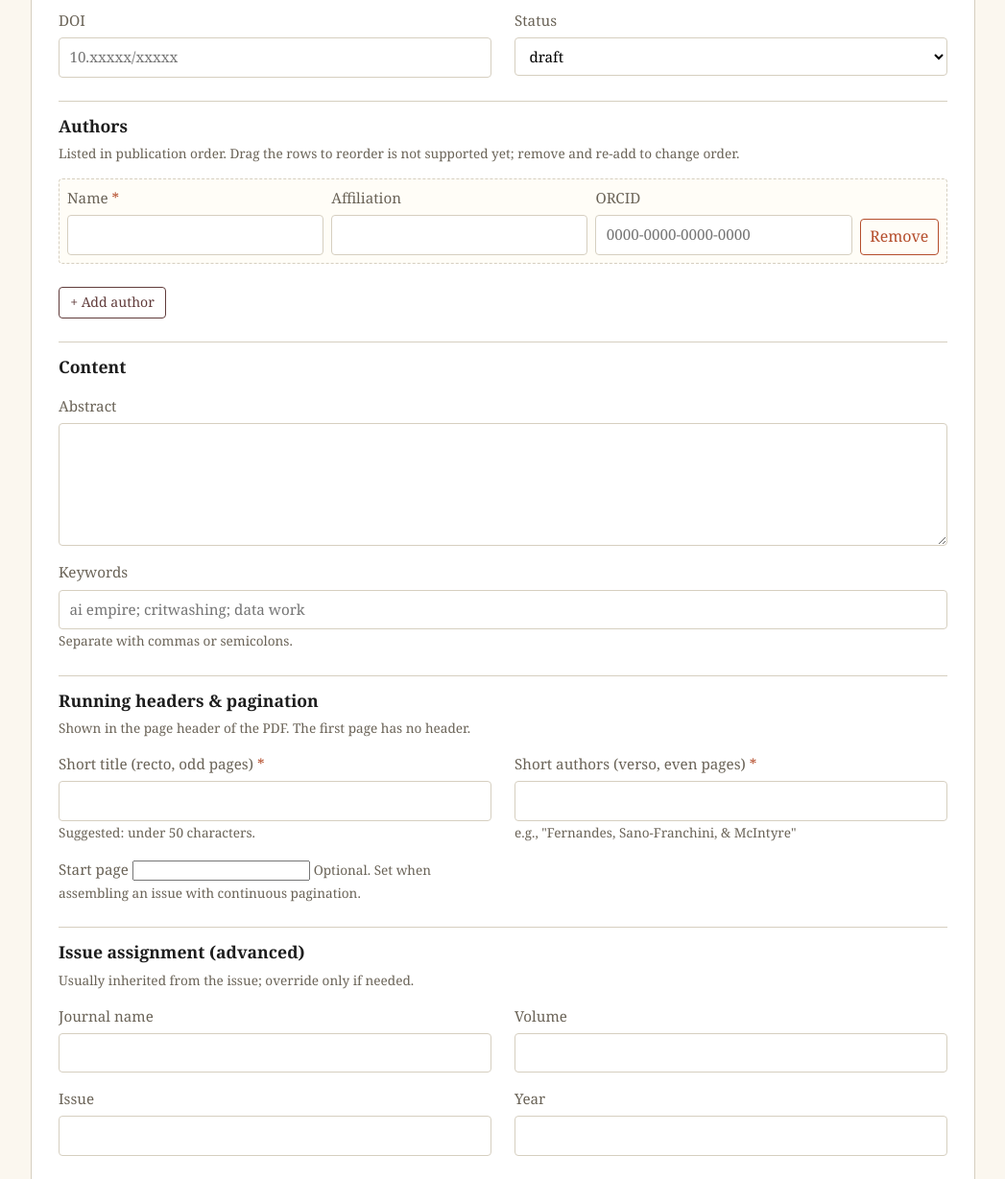
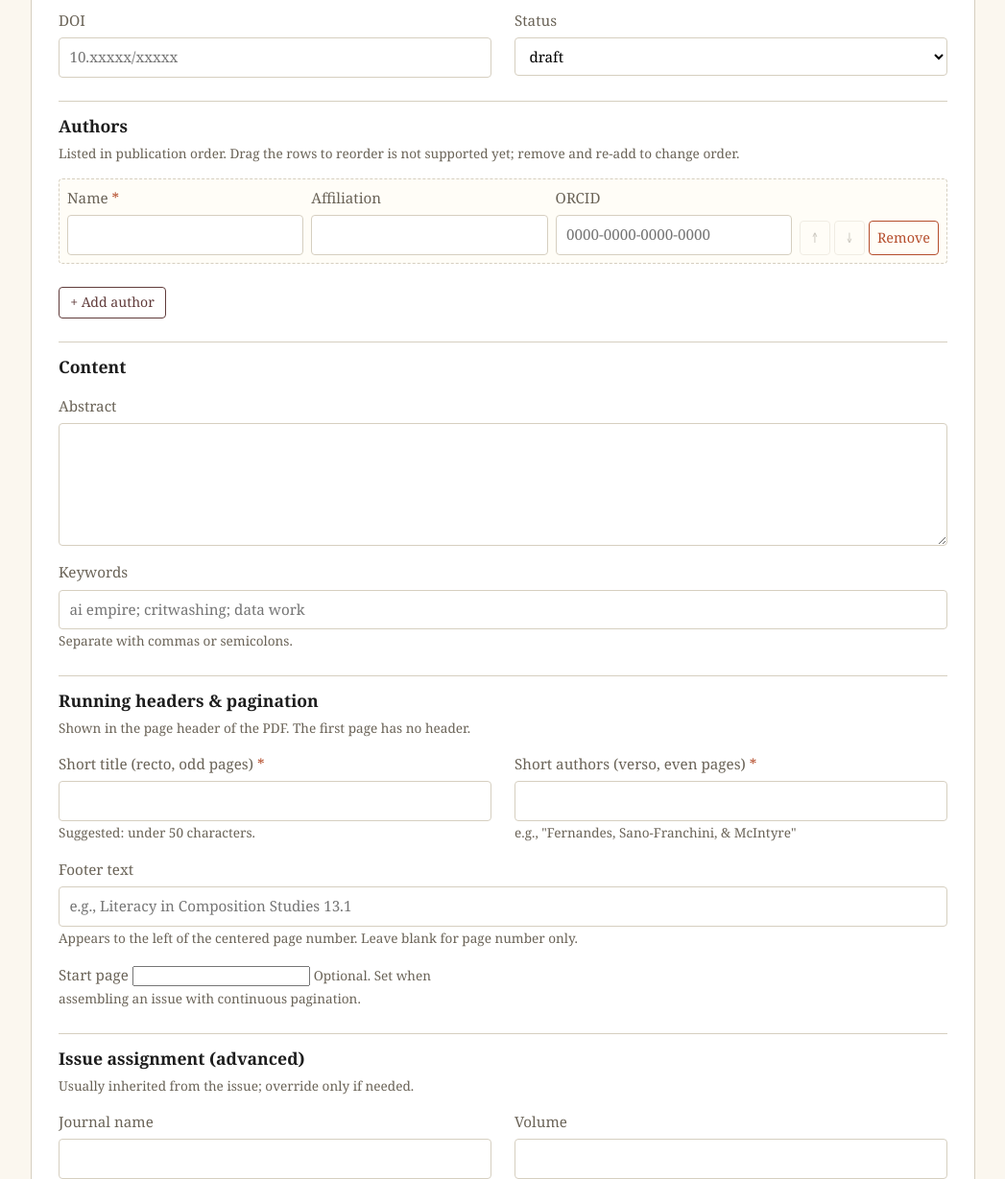
Before and after one commit to justalewis/stylus, a Flask app: page /articles/1/metadata in a window 1280 px wide. Shown: the part 422-1651 px from the top of the page at 96% size, without its empty margins (116-1163 px from the left). Run offline with Flask 3, Linux system fonts and the light colour scheme; a user stored in the database is signed in; tables that the repository leaves empty hold one stand-in row (values such as "Sample post"); some libraries are stand-ins or nearby versions.

Commit message:
metadata: per-article footer; author reorder arrows; auto-render on save
Add an optional `footer` field that renders to the left of the centered
page counter in the Typst PDF (combined with a middot separator) and via
the @page rule in the HTML print CSS. Empty footer keeps the prior
page-counter-only behavior.

Author rows in the metadata form get up/down arrow buttons that swap
DOM order; arrow disabled states reflect first/last position. Form
submission order = author order in YAML, so DOM reorder = YAML reorder.

Saving metadata now triggers render_all synchronously, so HTML and PDF
reflect the new values without a separate Render click. If a render
fails the save still succeeds and the flash surfaces the error.

Co-Authored-By: Claude Opus 4.7 (1M context) <noreply@anthropic.com>

```diff
--- a/app.py
+++ b/app.py
@@ -197,7 +197,7 @@ def register_routes(app: Flask):
         if request.method == "POST":
             updated = dict(fm)
             for key in (
-                "title", "subtitle", "short-title", "short-authors",
+                "title", "subtitle", "short-title", "short-authors", "footer",
                 "doi", "abstract", "status", "copyright",
                 "journal", "volume", "issue", "year",
             ):
@@ -265,7 +265,15 @@ def register_routes(app: Flask):
                     "UPDATE articles SET updated_at = CURRENT_TIMESTAMP WHERE id = ?",
                     (article_id,),
                 )
-            flash("Metadata saved. Re-render to update HTML/PDF.", "success")
+
+            render_result = conversion.render_all(apath, article["journal_slug"])
+            if render_result.errors:
+                flash(
+                    "Metadata saved, but re-render had issues: " + "; ".join(render_result.errors),
+                    "error",
+                )
+            else:
+                flash("Metadata saved and re-rendered.", "success")
             return redirect(url_for("article_home", article_id=article_id))
 
         kw_string = ""
--- a/content/journals/lics/template/article.html.j2
+++ b/content/journals/lics/template/article.html.j2
@@ -33,6 +33,9 @@ $endif$
 $if(short-authors)$
 <span class="short-authors-anchor" aria-hidden="true">$short-authors$</span>
 $endif$
+$if(footer)$
+<span class="footer-anchor" aria-hidden="true">$footer$</span>
+$endif$
 <article lang="$if(lang)$$lang$$else$en-US$endif$">
   <header class="article-meta">
     <h1>$title$</h1>
--- a/conversion.py
+++ b/conversion.py
@@ -209,7 +209,7 @@ _FIELD_ORDER = (
     "author",
     "abstract",
     "keywords",
-    "short-title", "short-authors",
+    "short-title", "short-authors", "footer",
     "doi",
     "journal", "issn", "volume", "issue", "year",
     "start-page", "end-page",
--- a/templates/metadata.html
+++ b/templates/metadata.html
@@ -15,13 +15,26 @@
     border-radius: 4px;
     background: #fffdf7;
   }
-  .author-row .remove-btn {
+  .author-row .row-actions {
+    display: flex;
+    gap: 0.25rem;
+    align-items: end;
+  }
+  .author-row .row-actions button {
     background: transparent;
+    color: var(--muted);
+    border: 1px solid var(--rule);
+    padding: 0.35rem 0.5rem;
+    font-size: 0.9rem;
+    min-width: 2rem;
+  }
+  .author-row .row-actions button:hover { background: var(--accent-soft); color: var(--accent); }
+  .author-row .row-actions button:disabled { opacity: 0.35; cursor: not-allowed; }
+  .author-row .row-actions button.remove-btn {
     color: var(--warn);
-    border: 1px solid var(--warn);
-    padding: 0.35rem 0.6rem;
+    border-color: var(--warn);
   }
-  .author-row .remove-btn:hover { background: var(--warn); color: #fff; }
+  .author-row .row-actions button.remove-btn:hover { background: var(--warn); color: #fff; }
   .section-divider { border-top: 1px solid var(--rule); margin: 1.5rem 0 0.75rem; padding-top: 0.75rem; }
   .section-divider h2 { margin: 0 0 0.25rem; font-size: 1.1rem; }
   .help-text { color: var(--muted); font-size: 0.85rem; margin-top: 0.25rem; }
@@ -80,7 +93,11 @@
           <label>ORCID
             <input type="text" name="author_orcid" value="{{ a.orcid if a is mapping and a.orcid else '' }}" placeholder="0000-0000-0000-0000" />
           </label>
-          <button type="button" class="remove-btn" onclick="this.closest('.author-row').remove()">Remove</button>
+          <div class="row-actions">
+            <button type="button" class="up-btn" title="Move up">&uarr;</button>
+            <button type="button" class="down-btn" title="Move down">&darr;</button>
+            <button type="button" class="remove-btn" title="Remove this author">Remove</button>
+          </div>
         </div>
         {% endfor %}
       {% else %}
@@ -88,7 +105,11 @@
           <label>Name <span class="required">*</span><input type="text" name="author_name" required /></label>
           <label>Affiliation<input type="text" name="author_affiliation" /></label>
           <label>ORCID<input type="text" name="author_orcid" placeholder="0000-0000-0000-0000" /></label>
-          <button type="button" class="remove-btn" onclick="this.closest('.author-row').remove()">Remove</button>
+          <div class="row-actions">
+            <button type="button" class="up-btn" title="Move up">&uarr;</button>
+            <button type="button" class="down-btn" title="Move down">&darr;</button>
+            <button type="button" class="remove-btn" title="Remove this author">Remove</button>
+          </div>
         </div>
       {% endif %}
     </div>
@@ -117,6 +138,10 @@
       <label>Short authors (verso, even pages) <span class="required">*</span>
         <input type="text" name="short_authors" value="{{ fm.get('short-authors', '') }}" required />
         <span class="help-text">e.g., "Fernandes, Sano-Franchini, &amp; McIntyre"</span>
+      </label>
+      <label class="full">Footer text
+        <input type="text" name="footer" value="{{ fm.get('footer', '') }}" placeholder="e.g., Literacy in Composition Studies 13.1" />
+        <span class="help-text">Appears to the left of the centered page number. Leave blank for page number only.</span>
       </label>
       <label>Start page
         <input type="number" name="start_page" value="{{ fm.get('start-page', '') }}" min="1" />
@@ -156,15 +181,50 @@
     <label>Name <span class="required">*</span><input type="text" name="author_name" required /></label>
     <label>Affiliation<input type="text" name="author_affiliation" /></label>
     <label>ORCID<input type="text" name="author_orcid" placeholder="0000-0000-0000-0000" /></label>
-    <button type="button" class="remove-btn" onclick="this.closest('.author-row').remove()">Remove</button>
+    <div class="row-actions">
+      <button type="button" class="up-btn" title="Move up">&uarr;</button>
+      <button type="button" class="down-btn" title="Move down">&darr;</button>
+      <button type="button" class="remove-btn" title="Remove this author">Remove</button>
+    </div>
   </div>
 </template>
 
 <script>
+  const authorsList = document.getElementById('authors-list');
+
+  function refreshArrowStates() {
+    const rows = authorsList.querySelectorAll('.author-row');
+    rows.forEach((row, i) => {
+      row.querySelector('.up-btn').disabled = (i === 0);
+      row.querySelector('.down-btn').disabled = (i === rows.length - 1);
+    });
+  }
+
+  authorsList.addEventListener('click', (e) => {
+    const btn = e.target.closest('button');
+    if (!btn) return;
+    const row = btn.closest('.author-row');
+    if (!row) return;
+
+    if (btn.classList.contains('up-btn') && row.previousElementSibling) {
+      row.parentNode.insertBefore(row, row.previousElementSibling);
+    } else if (btn.classList.contains('down-btn') && row.nextElementSibling) {
+      row.parentNode.insertBefore(row.nextElementSibling, row);
+    } else if (btn.classList.contains('remove-btn')) {
+      row.remove();
+    } else {
+      return;
+    }
+    refreshArrowStates();
+  });
+
   document.getElementById('add-author-btn').addEventListener('click', () => {
     const tpl = document.getElementById('author-row-template');
     const clone = tpl.content.cloneNode(true);
-    document.getElementById('authors-list').appendChild(clone);
+    authorsList.appendChild(clone);
+    refreshArrowStates();
   });
+
+  refreshArrowStates();
 </script>
 {% endblock %}
```
Also changed, not shown: content/journals/lics/template/article.css (+6 -2 lines), 1 other file.
